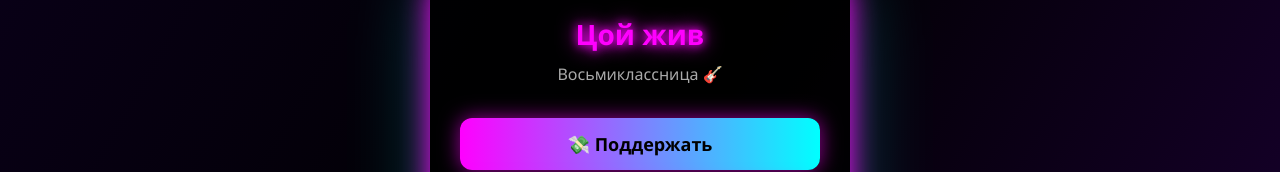
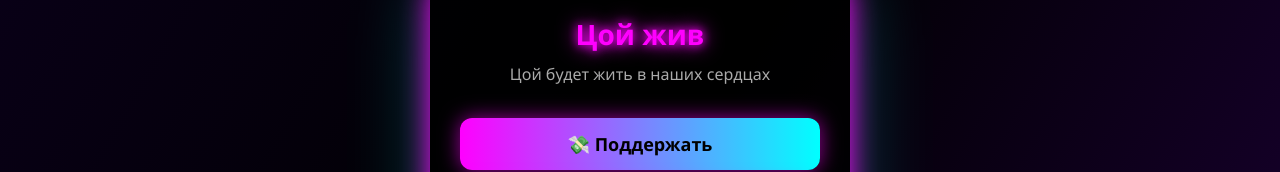
Before and after one commit to armaxa1980-coder/Donate-site-ter, a plain HTML site: page index.html in a window 1280 px wide. Shown: the part 233-405 px from the top of the page. Drawn offline with Linux system fonts and the light colour scheme.

Commit message:
Update index.html

```diff
--- a/index.html
+++ b/index.html
@@ -90,7 +90,7 @@ button:hover {
 
 <div class="card">
   <h1>Цой жив</h1>
-  <p>Восьмиклассница 🎸</p>
+  <p>Цой будет жить в наших сердцах</p>
 
   <button onclick="donate()">💸 Поддержать</button>
   <button onclick="tg()">📢 Telegram</button>
```
